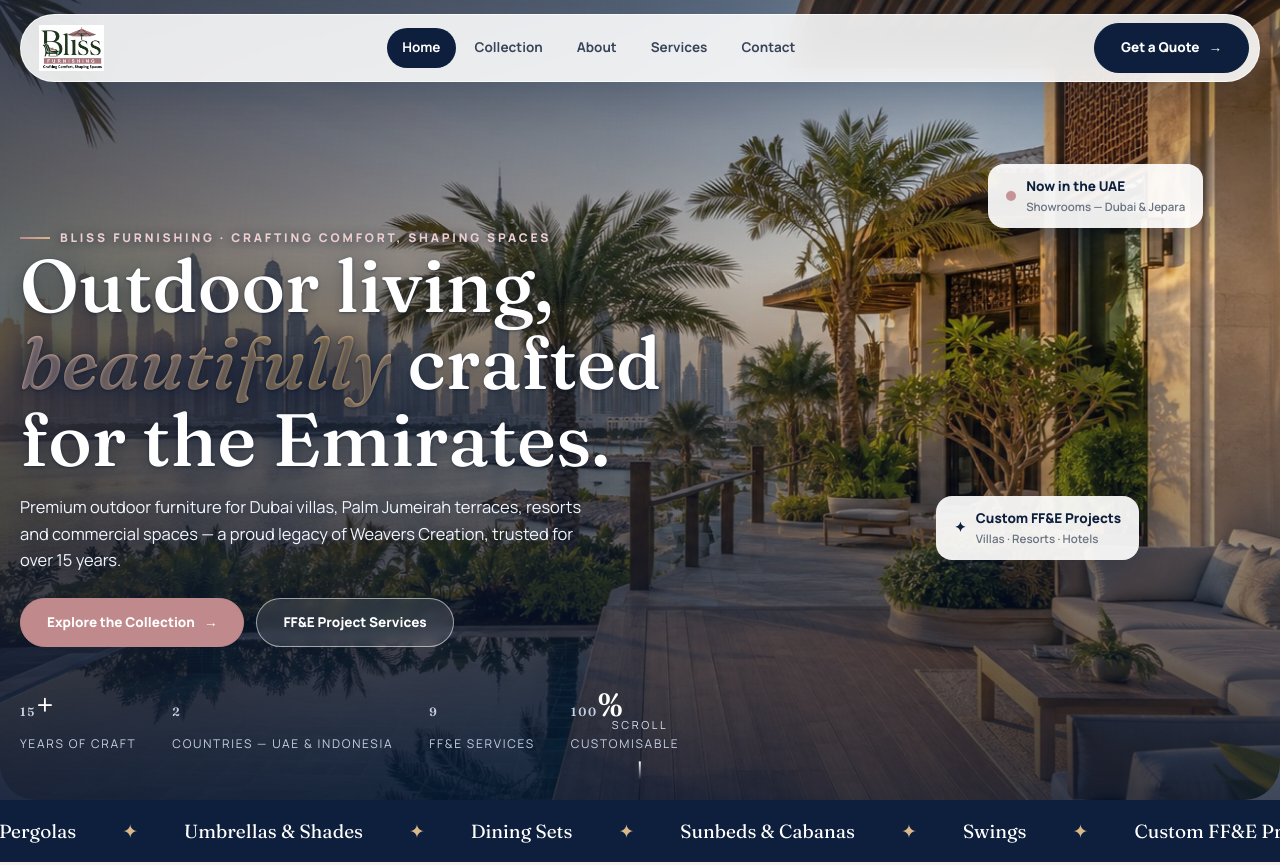
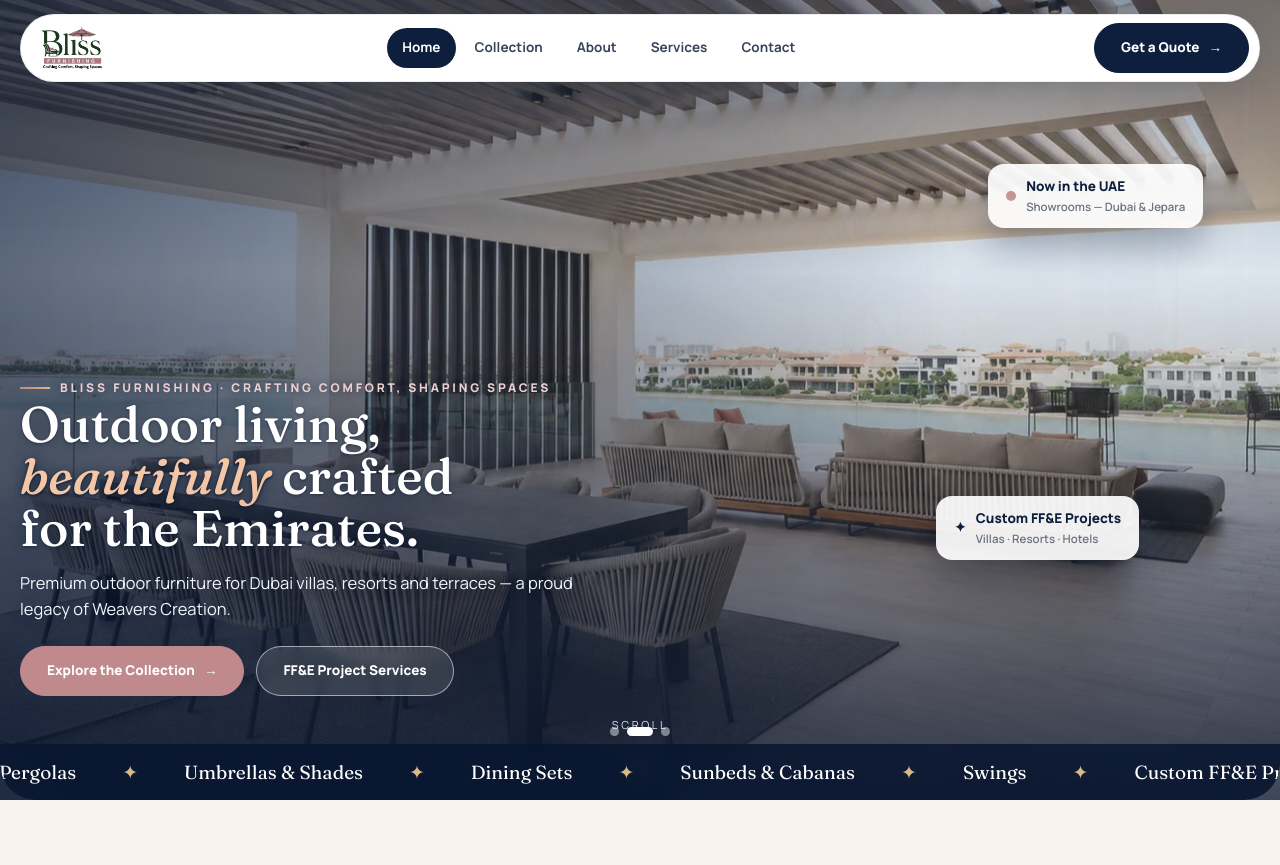
Before and after one commit to weavers2025ai-glitch/bliss-furnishing, a plain HTML site: page animated/index.html in a window 1280 px wide. Shown: the top 865 px of the page. Drawn offline with Linux system fonts and the light colour scheme.

Commit message:
Hero slider with breeze sway, marquee on hero, white nav, 3-up reviews carousel

```diff
--- a/animated/index.html
+++ b/animated/index.html
@@ -25,7 +25,12 @@
 </div>
 
 <section class="hero">
-  <div class="bg" id="heroBg"><img src="../images/hero-bliss.jpg" alt="Dubai Marina skyline — Bliss Furnishing villa terrace at sunset"></div>
+  <div class="bg" id="heroBg">
+    <div class="hslide on"><img src="../images/hero-bliss.jpg" alt="Dubai Marina skyline — Bliss Furnishing villa terrace at sunset"></div>
+    <div class="hslide"><img src="../images/terrace.jpg" alt="Dubai villa terrace with outdoor dining set"></div>
+    <div class="hslide"><img src="../images-uae/sofa.jpg" alt="Milano Sofa set by a Dubai pool"></div>
+  </div>
+  <div class="hdots" id="heroDots"></div>
   <div class="float-chip chip1"><span class="dot"></span><span>Now in the UAE<small>Showrooms — Dubai & Jepara</small></span></div>
   <div class="float-chip chip2"><span>✦</span><span>Custom FF&E Projects<small>Villas · Resorts · Hotels</small></span></div>
   <div class="wrap hero-in">
@@ -35,22 +40,15 @@
       <span class="line"><span><em>beautifully</em> crafted</span></span>
       <span class="line"><span>for the Emirates.</span></span>
     </h1>
-    <p>Premium outdoor furniture for Dubai villas, Palm Jumeirah terraces, resorts and commercial spaces — a proud legacy of Weavers Creation, trusted for over 15 years.</p>
+    <p>Premium outdoor furniture for Dubai villas, resorts and terraces — a proud legacy of Weavers Creation.</p>
     <div class="hero-cta">
       <a class="btn rose" href="collection.html">Explore the Collection <span class="arr">→</span></a>
       <a class="btn ghost" href="services.html">FF&E Project Services</a>
     </div>
-    <div class="hero-stats">
-      <div><b><span class="count" data-to="15">0</span>+</b><span>Years of Craft</span></div>
-      <div><b><span class="count" data-to="2">0</span></b><span>Countries — UAE & Indonesia</span></div>
-      <div><b><span class="count" data-to="9">0</span></b><span>FF&E Services</span></div>
-      <div><b><span class="count" data-to="100">0</span>%</b><span>Customisable</span></div>
-    </div>
   </div>
   <div class="scroll-hint">Scroll</div>
+  <div class="marquee"><div class="track" id="mq"></div></div>
 </section>
-
-<div class="marquee"><div class="track" id="mq"></div></div>
 
 <section class="wrap sec">
   <div class="sec-head rv">
@@ -197,7 +195,6 @@ const PRODUCTS=[
  {n:"Rooftop Bar Stools",c:"Bar Stools",img:"bar.jpg",d:"Bar seating with a view — for rooftops, pool bars and lounges."},
  {n:"Bean Bags",c:"Bean Bags",img:"beanbags.jpg",d:"Relaxed poolside bean bags in weather-ready fabrics."},
  {n:"Hanging Swing Chair",c:"Swings",img:"swing.jpg",d:"A gentle swing for gardens, verandas and quiet corners."},
- {n:"Garden Gazebo",c:"Gazebos & Pergolas",img:"gazebo.jpg",d:"Draped garden gazebos — shade, privacy and a little theatre."},
  {n:"Modern Pergola",c:"Gazebos & Pergolas",img:"pergola.jpg",d:"Clean-lined pergolas that turn any patio into a personal haven."},
  {n:"Beach Club Umbrellas",c:"Shades",img:"umbrella.jpg",d:"Market and cantilever umbrellas plus shade sails for all-day comfort."},
  {n:"Majlis Accessories & Décor",c:"Accessories",img:"accessories.jpg",d:"Lanterns, poufs and cushions — the finishing touches of an Emirates evening."}];
@@ -238,19 +235,30 @@ const REVIEWS=[
  {img:"r6.jpg",n:"Layla Haddad",w:"Villa Owner · Emirates Hills, Dubai",t:"Our gazebo and swing corner is now the family's favourite place every evening. Beautiful craftsmanship, and their maintenance visits keep it perfect."}];
 const rtrack=document.getElementById('revTrack');
 rtrack.innerHTML=REVIEWS.map(r=>`
- <div class="rev-card"><img src="../images/reviews/${r.img}" alt="${r.n}">
- <div><div class="stars">★★★★★</div><blockquote>“${r.t}”</blockquote>
+ <div class="rev-card"><div class="rc"><img src="../images/reviews/${r.img}" alt="${r.n}">
+ <div class="stars">★★★★★</div><blockquote>“${r.t}”</blockquote>
  <div class="who"><b>${r.n}</b><span>${r.w}</span></div></div></div>`).join('');
 let rpage=0, rtimer=null;
 const rdots=document.getElementById('revDots');
-function rDraw(){rdots.innerHTML=REVIEWS.map((_,i)=>`<button class="${i===rpage?'on':''}" data-i="${i}" aria-label="Review ${i+1}"></button>`).join('')}
-function rGo(i){rpage=(i+REVIEWS.length)%REVIEWS.length; rtrack.style.transform=`translateX(${-rpage*100}%)`; rDraw()}
-function rAuto(){clearInterval(rtimer); rtimer=setInterval(()=>rGo(rpage+1), 6000)}
+const ACCENTS=['#c08a8d','#d9b98a','#0d1f3c','#7d9db5'];
+const rPer=()=>innerWidth<=700?1:3;
+const rMax=()=>Math.max(0, REVIEWS.length-rPer());
+function rDraw(){rdots.innerHTML=Array.from({length:rMax()+1},(_,i)=>`<button class="${i===rpage?'on':''}" data-i="${i}" aria-label="Reviews ${i+1}"></button>`).join('')}
+function rGo(i){
+ rpage=((i%(rMax()+1))+(rMax()+1))%(rMax()+1);
+ rtrack.style.transform=`translateX(${-rpage*(100/rPer())}%)`;
+ const mid=rpage+Math.floor(rPer()/2);
+ rtrack.querySelectorAll('.rev-card').forEach((c,k)=>c.classList.toggle('mid',k===mid));
+ document.documentElement.style.setProperty('--revAccent',ACCENTS[rpage%ACCENTS.length]);
+ rDraw();
+}
+function rAuto(){clearInterval(rtimer); rtimer=setInterval(()=>rGo(rpage+1), 4500)}
 document.querySelector('#revBox .prev').addEventListener('click',()=>{rGo(rpage-1); rAuto()});
 document.querySelector('#revBox .next').addEventListener('click',()=>{rGo(rpage+1); rAuto()});
 rdots.addEventListener('click',e=>{const b=e.target.closest('button'); if(b){rGo(+b.dataset.i); rAuto()}});
 document.getElementById('revBox').addEventListener('mouseenter',()=>clearInterval(rtimer));
 document.getElementById('revBox').addEventListener('mouseleave',rAuto);
+addEventListener('resize',()=>rGo(rpage));
 rGo(0); rAuto();
 const io=new IntersectionObserver(es=>es.forEach(e=>{if(e.isIntersecting){e.target.classList.add('in');io.unobserve(e.target)}}),{threshold:.12});
 document.querySelectorAll('.rv').forEach(el=>io.observe(el));
@@ -260,6 +268,15 @@ const cio=new IntersectionObserver(es=>es.forEach(e=>{
  (function tick(t){const p=Math.min((t-t0)/1400,1);e.target.textContent=Math.round(to*(1-Math.pow(1-p,3)));if(p<1)requestAnimationFrame(tick)})(t0);
 }),{threshold:.5});
 document.querySelectorAll('.count').forEach(el=>cio.observe(el));
+
+/* ---- hero slider ---- */
+const hslides=document.querySelectorAll('.hslide'), hdots=document.getElementById('heroDots');
+let hcur=0, htimer=null;
+function hDraw(){hdots.innerHTML=Array.from(hslides,(_,i)=>`<button class="${i===hcur?'on':''}" data-i="${i}" aria-label="Slide ${i+1}"></button>`).join('')}
+function hGo(i){hcur=(i+hslides.length)%hslides.length; hslides.forEach((s,k)=>s.classList.toggle('on',k===hcur)); hDraw()}
+function hAuto(){clearInterval(htimer); htimer=setInterval(()=>hGo(hcur+1),6000)}
+hdots.addEventListener('click',e=>{const b=e.target.closest('button'); if(b){hGo(+b.dataset.i); hAuto()}});
+hGo(0); hAuto();
 const bg=document.getElementById('heroBg');
 addEventListener('scroll',()=>{const y=scrollY;if(y<innerHeight)bg.style.transform=`translateY(${y*0.22}px)`},{passive:true});
 </script>
--- a/animated/style.css
+++ b/animated/style.css
@@ -17,7 +17,7 @@ h1,h2,h3,.serif{font-family:'Fraunces',serif;font-weight:500;line-height:1.1}
 /* ---------- nav ---------- */
 .nav-shell{position:fixed;top:14px;left:0;right:0;z-index:100;padding:0 16px;animation:drop .8s .2s cubic-bezier(.2,.8,.2,1) backwards}
 @keyframes drop{from{transform:translateY(-70px);opacity:0}}
-.nav-in{max-width:1240px;margin:0 auto;display:flex;align-items:center;justify-content:space-between;gap:16px;background:rgba(255,255,255,.88);backdrop-filter:blur(16px);border:1px solid rgba(255,255,255,.7);box-shadow:0 14px 36px rgba(8,22,48,.16);border-radius:999px;padding:8px 10px 8px 18px;transition:.3s}
+.nav-in{max-width:1240px;margin:0 auto;display:flex;align-items:center;justify-content:space-between;gap:16px;background:#ffffff;border:1px solid rgba(13,31,60,.08);box-shadow:0 14px 36px rgba(8,22,48,.16);border-radius:999px;padding:8px 10px 8px 18px;transition:.3s}
 .logo img{height:46px;width:auto}
 nav.main{display:flex;gap:4px}
 nav.main a{font-size:13.5px;font-weight:700;padding:9px 15px;border-radius:999px;color:#39445a;position:relative}
@@ -35,17 +35,24 @@ nav.main a.active{background:var(--navy);color:#fff}
 /* ---------- hero ---------- */
 .hero{position:relative;height:100vh;height:100svh;min-height:620px;max-height:940px;display:flex;align-items:flex-end;color:#fff;overflow:hidden;border-radius:0 0 36px 36px}
 .hero .bg{position:absolute;inset:-6% 0}
-.hero .bg img{width:100%;height:100%;object-fit:cover;animation:kenburns 20s ease-in-out infinite alternate}
+.hero .bg img{width:100%;height:100%;object-fit:cover}
+.hslide{position:absolute;inset:0;opacity:0;transition:opacity 1.6s ease}
+.hslide.on{opacity:1}
+.hslide img{width:100%;height:100%;object-fit:cover;animation:sway 16s ease-in-out infinite alternate}
+@keyframes sway{from{transform:scale(1.07) rotate(0deg) translateX(0)}to{transform:scale(1.13) rotate(.5deg) translateX(-10px)}}
+.hdots{position:absolute;bottom:64px;left:50%;transform:translateX(-50%);display:flex;gap:8px;z-index:5}
+.hdots button{width:9px;height:9px;border-radius:99px;border:0;background:rgba(255,255,255,.45);cursor:pointer;padding:0}
+.hdots button.on{background:#fff;width:26px}
 @keyframes kenburns{from{transform:scale(1)}to{transform:scale(1.1)}}
 .hero::after{content:"";position:absolute;inset:0;background:linear-gradient(180deg,rgba(8,22,48,.38),rgba(8,22,48,.05) 34%,rgba(8,22,48,.78)),linear-gradient(96deg,rgba(8,22,48,.62) 0%,rgba(8,22,48,.28) 46%,rgba(8,22,48,0) 72%)}
-.hero-in{position:relative;z-index:2;padding:118px 0 44px;width:100%}
-.hero h1{font-size:clamp(40px,6vw,74px);max-width:780px;line-height:1.04;text-shadow:0 3px 26px rgba(8,22,48,.55),0 1px 3px rgba(8,22,48,.5)}
+.hero-in{position:relative;z-index:2;padding:118px 0 104px;width:100%}
+.hero h1{font-size:clamp(31px,4.2vw,50px);max-width:640px;line-height:1.04;text-shadow:0 3px 26px rgba(8,22,48,.55),0 1px 3px rgba(8,22,48,.5)}
 .hero .eyebrow{color:#ffe1e2;text-shadow:0 1px 10px rgba(8,22,48,.65)}
 .hero h1 .line{display:block}
 .hero h1 .line span{display:inline-block;animation:fadeUp .9s ease backwards}
 .hero h1 .line:nth-child(2) span{animation-delay:.15s}
 .hero h1 .line:nth-child(3) span{animation-delay:.3s}
-.hero h1 em{font-style:italic;background:linear-gradient(92deg,#f6c9cb,#eec27f,#f6c9cb);background-size:220% 100%;-webkit-background-clip:text;background-clip:text;color:transparent;animation:shine 6s linear infinite;filter:drop-shadow(0 2px 10px rgba(8,22,48,.5))}
+.hero h1 em{font-style:italic;color:#f3c6a5;text-shadow:0 2px 16px rgba(8,22,48,.9),0 1px 3px rgba(8,22,48,.95)}
 .hero p{max-width:570px;font-size:16.5px;color:#f2f5fb;margin:16px 0 24px;animation:fadeUp 1s .5s backwards;text-shadow:0 1px 12px rgba(8,22,48,.7)}
 .hero-cta{display:flex;gap:12px;flex-wrap:wrap;animation:fadeUp 1s .65s backwards}
 @keyframes fadeUp{from{opacity:0;transform:translateY(24px)}}
@@ -64,6 +71,7 @@ nav.main a.active{background:var(--navy);color:#fff}
 .hero-stats span{font-size:12px;letter-spacing:1.7px;text-transform:uppercase;color:#c6d0e4}
 /* ---------- marquee ---------- */
 .marquee{background:var(--navy);color:#fff;overflow:hidden;padding:16px 0}
+.hero .marquee{position:absolute;left:0;right:0;bottom:0;z-index:4;background:rgba(8,22,48,.85);backdrop-filter:blur(6px);padding:13px 0}
 .marquee .track{display:flex;gap:46px;white-space:nowrap;width:max-content;animation:mq 44s linear infinite;font-family:'Fraunces',serif;font-size:19px}
 .marquee i{color:var(--gold);font-style:normal}
 @keyframes mq{to{transform:translateX(-50%)}}
@@ -225,17 +233,20 @@ footer a:hover{color:#fff}
 .sdots button{width:9px;height:9px;border-radius:99px;border:none;background:#d8cfbc;cursor:pointer;transition:.3s;padding:0}
 .sdots button.on{background:var(--rose);width:27px}
 /* ---------- reviews ---------- */
-.rev{position:relative;max-width:940px;margin:0 auto}
+.rev{position:relative;max-width:1240px;margin:0 auto}
 .rev .sbtn{top:50%;margin-top:-23px}
 .rview{overflow:hidden;border-radius:var(--r)}
-.rtrack{display:flex;transition:transform .6s cubic-bezier(.2,.8,.2,1)}
-.rev-card{flex:0 0 100%;background:#fff;border:1px solid var(--line);border-radius:var(--r);padding:38px 44px;display:grid;grid-template-columns:148px 1fr;gap:30px;align-items:center}
-.rev-card img{width:148px;height:148px;border-radius:50%;object-fit:cover;border:4px solid var(--sand)}
-.rev-card .stars{color:#e8a33d;letter-spacing:3px;font-size:17px}
-.rev-card blockquote{font-family:'Fraunces',serif;font-size:20.5px;line-height:1.45;margin:10px 0 14px;color:var(--ink)}
-.rev-card .who b{display:block;font-size:16px}
-.rev-card .who span{color:var(--muted);font-size:13.5px}
-@media(max-width:700px){.rev-card{grid-template-columns:1fr;text-align:center;padding:30px 22px}.rev-card img{margin:0 auto}}
+.rtrack{display:flex;transition:transform .6s cubic-bezier(.2,.8,.2,1);align-items:stretch}
+.rev-card{flex:0 0 33.333%;padding:12px 10px}
+.rev-card .rc{background:#fff;border:1px solid var(--line);border-radius:20px;padding:26px 20px;text-align:center;height:100%;transition:transform .55s cubic-bezier(.2,.8,.2,1),box-shadow .55s,border-color .55s;border-top:4px solid var(--sand)}
+.rev-card.mid .rc{transform:scale(1.055);border-color:var(--revAccent,#d9b98a);border-top-color:var(--revAccent,#d9b98a);box-shadow:0 24px 48px rgba(8,22,48,.17);position:relative;z-index:2}
+.rev-card img{width:74px;height:74px;border-radius:50%;object-fit:cover;border:3px solid var(--sand);margin:0 auto}
+.rev-card.mid img{border-color:var(--revAccent,#d9b98a)}
+.rev-card .stars{color:var(--revAccent,#e8a33d);letter-spacing:3px;font-size:15px;margin-top:10px;transition:color .55s}
+.rev-card blockquote{font-family:'Fraunces',serif;font-size:15.5px;line-height:1.5;margin:9px 0 12px;color:var(--ink)}
+.rev-card .who b{display:block;font-size:14.5px}
+.rev-card .who span{color:var(--muted);font-size:12.5px}
+@media(max-width:700px){.rev-card{flex:0 0 100%}}
 @media (prefers-reduced-motion: reduce){
  *,*::before,*::after{animation-duration:.001s !important;transition-duration:.001s !important}
  .rv{opacity:1;transform:none}
```
